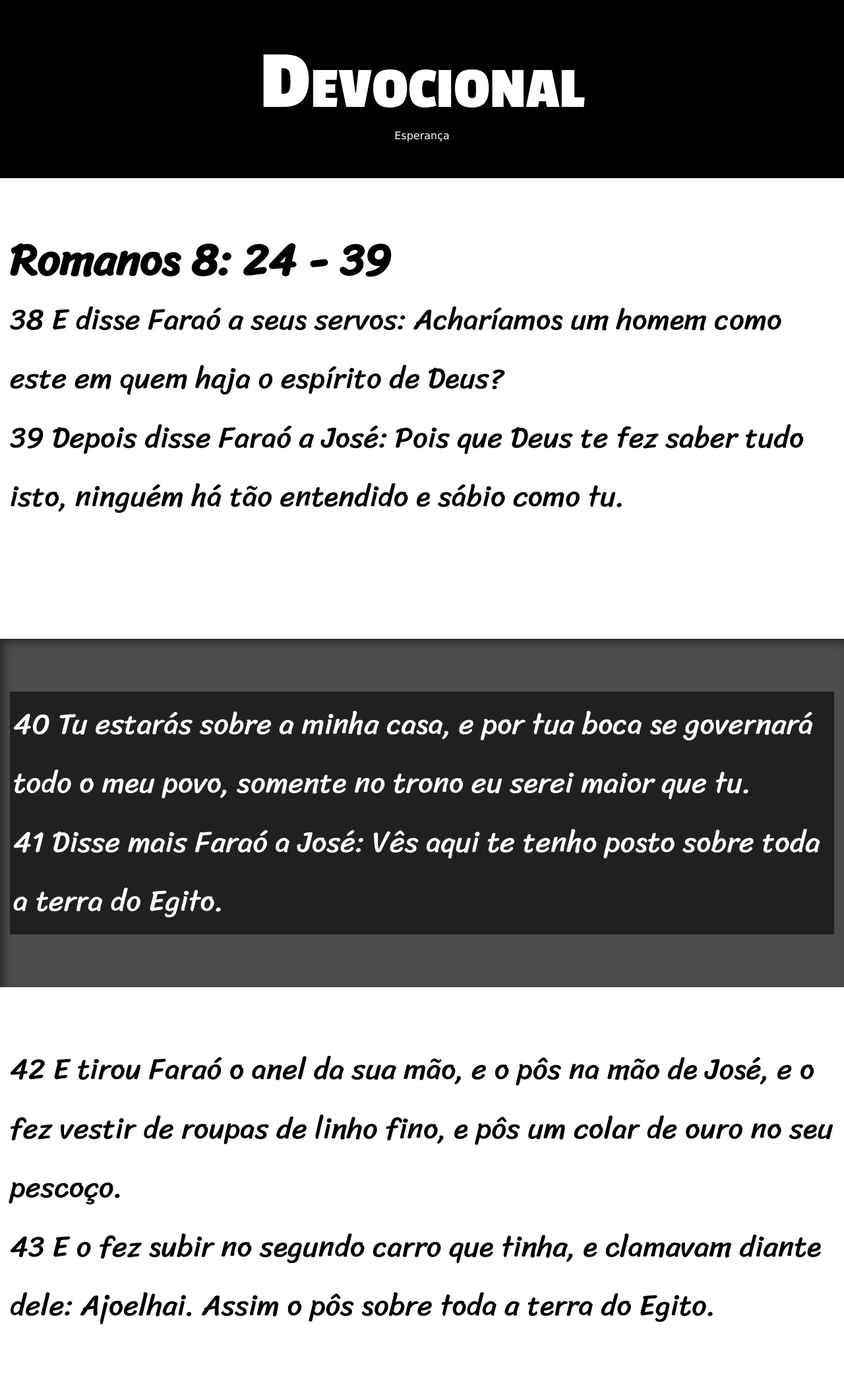
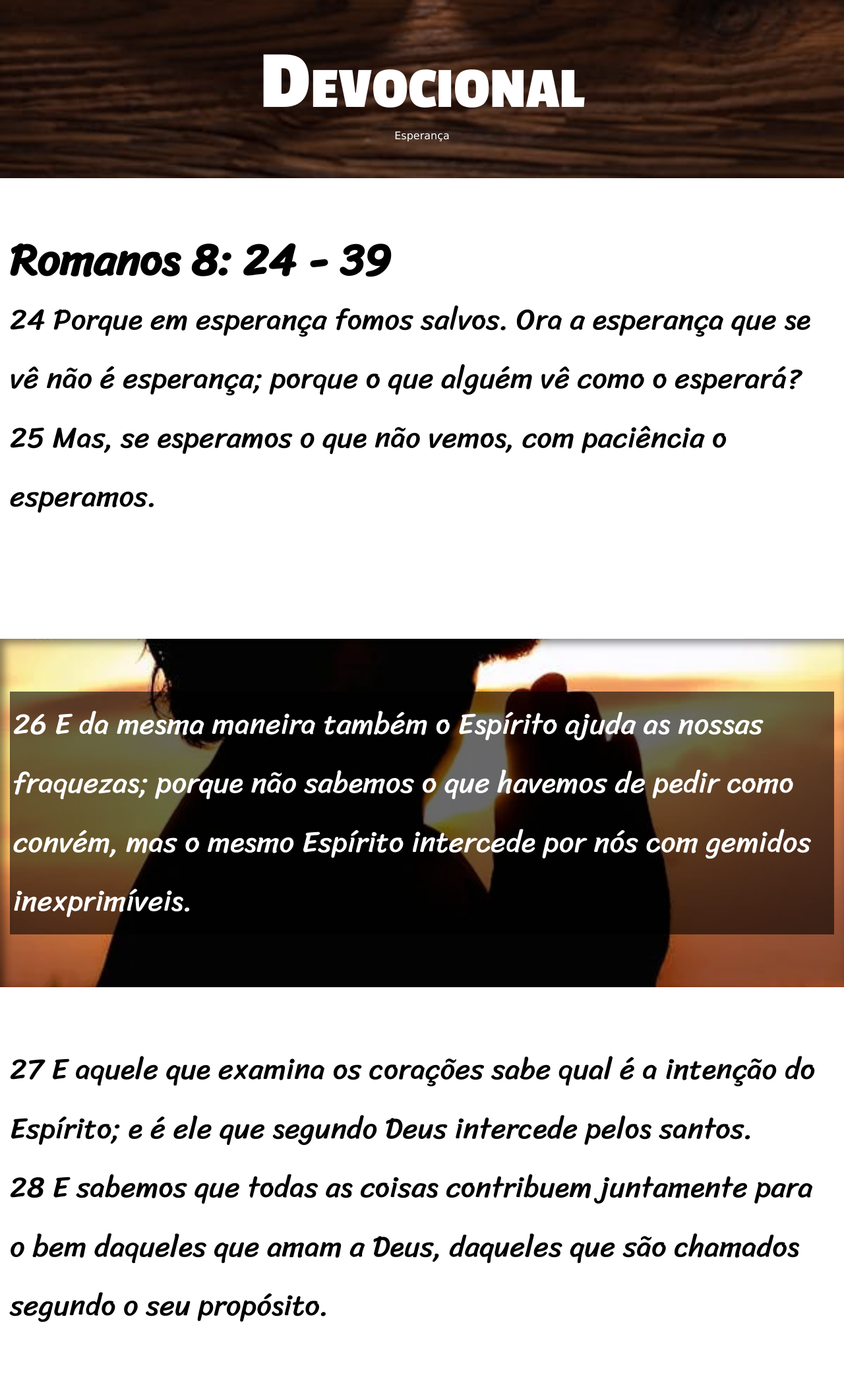
Before and after one commit to FilisbertoCampos/Devocional_15-06-24, a plain HTML site: page index.html in a window 1280 px wide. Shown: the top 2117 px of the page at 66% size. Drawn offline with Linux system fonts and the light colour scheme.

Commit message:
Atualização

```diff
--- a/estilo/style.css
+++ b/estilo/style.css
@@ -47,7 +47,7 @@ header > p > a {
 }
 
 header#img01 {
-    background-image: url('../imagens/background003.png');
+    background-image: url('../fotos/biblia.png');
     background-position: center bottom;
     background-size: cover;
     background-repeat: no-repeat;
@@ -93,12 +93,12 @@ section.imagem {
 }
 
 section#img02 {
-    background-image: url('../imagens/background005.png');
+    background-image: url('../fotos/homem_orando.png');
     background-position: right center;
 }
 
 section#img03 {
-    background-image: url('../imagens/background002.jpg');
+    background-image: url('../fotos/paisagem.png');
     background-position: right center;
 }
 
--- a/index.html
+++ b/index.html
@@ -21,23 +21,23 @@
     <section class="normal">
         <h1>Romanos 8: 24 - 39</h1>
         <p>
-            38 E disse Faraó a seus servos: Acharíamos um homem como este em quem haja o espírito de Deus? <br>
-            39 Depois disse Faraó a José: Pois que Deus te fez saber tudo isto, ninguém há tão entendido e sábio como tu. <br>
+            24 Porque em esperança fomos salvos. Ora a esperança que se vê não é esperança; porque o que alguém vê como o esperará?
+            25 Mas, se esperamos o que não vemos, com paciência o esperamos.
+             <br>
 
         </p>
     </section>
 
     <section class="imagem" id="img02">
         <p>
-            40 Tu estarás sobre a minha casa, e por tua boca se governará todo o meu povo, somente no trono eu serei maior que tu.<br>
-            41 Disse mais Faraó a José: Vês aqui te tenho posto sobre toda a terra do Egito. <br>
+            26 E da mesma maneira também o Espírito ajuda as nossas fraquezas; porque não sabemos o que havemos de pedir como convém, mas o mesmo Espírito intercede por nós com gemidos inexprimíveis. <br>
         </p>
     </section>
 
     <section class="normal">
         <p>
-            42 E tirou Faraó o anel da sua mão, e o pôs na mão de José, e o fez vestir de roupas de linho fino, e pôs um colar de ouro no seu pescoço. <br>
-            43 E o fez subir no segundo carro que tinha, e clamavam diante dele: Ajoelhai. Assim o pôs sobre toda a terra do Egito. <br>
+            27 E aquele que examina os corações sabe qual é a intenção do Espírito; e é ele que segundo Deus intercede pelos santos.<br>
+            28 E sabemos que todas as coisas contribuem juntamente para o bem daqueles que amam a Deus, daqueles que são chamados segundo o seu propósito.
         </p>
 
     </section>
```
